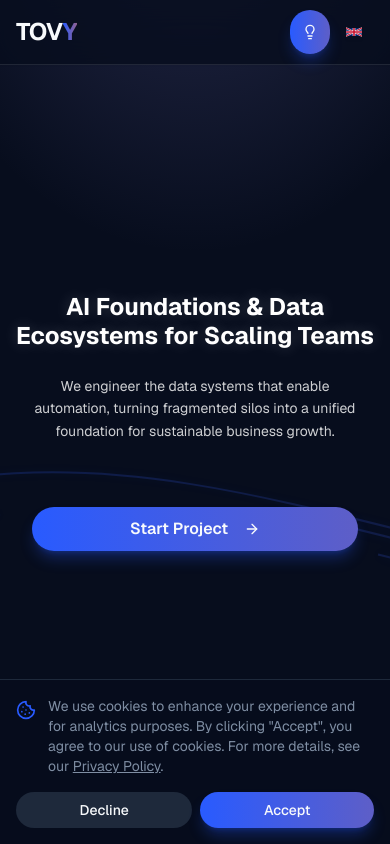
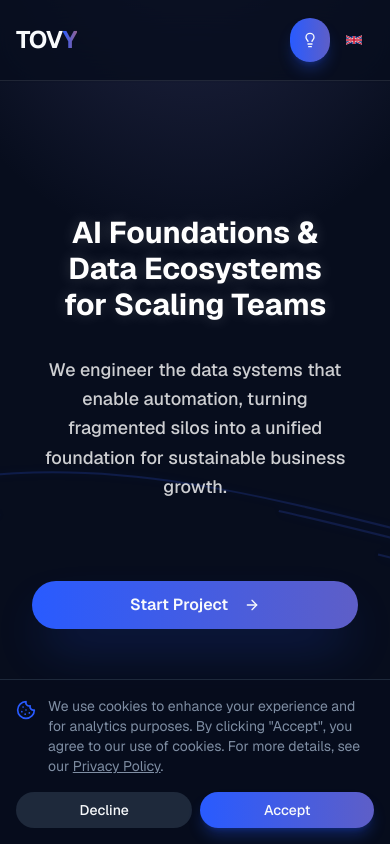
Before and after one commit to tovy-eu/tovy.eu-website, a Next.js app: page /en/ in a window 390 px wide. Shown: the top 844 px of the page. Built offline with nearby package versions, Linux system fonts and the light colour scheme.

Commit message:
4. Technical & Visual "Quick Wins"
Typography: Your body text is a bit

```diff
--- a/src/app/globals.css
+++ b/src/app/globals.css
@@ -56,12 +56,14 @@
     mask-image: radial-gradient(ellipse at center, black 20%, transparent 80%);
     z-index: 0;
     will-change: transform;
+    transform: translateZ(0);
   }
 
   .animated-wavy-line {
     stroke-dasharray: 1000;
     stroke-dashoffset: 1000;
     animation: move-wavy-line 10s linear infinite, pulse-glow 4s ease-in-out infinite alternate;
+    transform: translateZ(0);
   }
 
   @keyframes move-wavy-line {
@@ -116,6 +118,7 @@
 
   .animate-marquee {
     animation: marquee 60s linear infinite;
+    transform: translateZ(0);
   }
 
   .animate-marquee:hover {
@@ -124,6 +127,7 @@
 
   .animate-scroll-line {
     animation: scroll-line 3s cubic-bezier(0.4, 0, 0.2, 1) infinite;
+    transform: translateZ(0);
   }
 }
 
--- a/src/components/landing/hero-section.tsx
+++ b/src/components/landing/hero-section.tsx
@@ -1,4 +1,3 @@
-
 "use client";
 
 import { useState, useEffect } from 'react';
@@ -58,7 +57,7 @@ export function HeroSection({ dict }: { dict: Dictionary }) {
 
   return (
     <section
-      className="relative w-full flex flex-col items-center justify-center min-h-screen text-center py-20 px-4 md:py-32 overflow-hidden"
+      className="relative w-full flex flex-col items-center justify-center min-h-screen text-center py-24 px-4 md:py-32 overflow-hidden"
       style={{
         background: 'radial-gradient(ellipse 80% 50% at 50% -20%,rgba(120,119,198,0.3),hsla(0,0%,100%,0))'
       }}
@@ -71,7 +70,7 @@ export function HeroSection({ dict }: { dict: Dictionary }) {
         )}
       >
         <h1
-          className="text-2xl font-bold tracking-tight text-white sm:text-4xl md:text-5xl lg:text-6xl xl:text-7xl leading-[1.2] sm:leading-[1.15] [text-wrap:balance]"
+          className="text-3xl font-bold tracking-tight text-white sm:text-4xl md:text-5xl lg:text-6xl xl:text-7xl leading-[1.2] sm:leading-[1.15] [text-wrap:balance]"
           style={{
             textShadow: '0 0 15px rgba(255, 255, 255, 0.2)',
             fontWeight: dynamicWeight,
@@ -81,21 +80,21 @@ export function HeroSection({ dict }: { dict: Dictionary }) {
         >
           {dict.hero.title}
         </h1>
-        <p className="mt-6 text-sm leading-relaxed text-white/80 sm:text-base md:text-lg lg:text-xl max-w-2xl mx-auto px-4 sm:px-0">
+        <p className="mt-8 text-lg leading-relaxed text-white/80 md:text-xl lg:text-2xl max-w-2xl mx-auto px-4 sm:px-0 font-medium">
           {dict.hero.subtitle}
         </p>
-        <div className="mt-16 md:mt-10 flex flex-col sm:flex-row items-center justify-center gap-4 w-full sm:w-auto px-4 sm:px-0">
-          <Button asChild size="lg" className="w-full sm:w-auto font-semibold text-base sm:text-lg h-11 sm:h-12" onClick={handleCtaClick}>
+        <div className="mt-20 md:mt-12 flex flex-col sm:flex-row items-center justify-center gap-4 w-full sm:w-auto px-4 sm:px-0">
+          <Button asChild size="lg" className="w-full sm:w-auto font-semibold text-base sm:text-lg h-12 sm:h-14 shadow-2xl" onClick={handleCtaClick}>
             <Link href={`/${lang}/project-request/`}>
               {dict.common.workWithUs}
-              <ArrowRight className="ml-2 h-4 w-4 sm:h-5 sm:w-5" />
+              <ArrowRight className="ml-2 h-5 w-5" />
             </Link>
           </Button>
 
           {CONFIG.enableBlog && (
-            <Button asChild size="lg" variant="outline" className="w-full sm:w-auto font-semibold text-base sm:text-lg bg-transparent text-white border-white/50 hover:bg-white/10 hover:text-white h-11 sm:h-12" onClick={handleBlogClick}>
+            <Button asChild size="lg" variant="outline" className="w-full sm:w-auto font-semibold text-base sm:text-lg bg-transparent text-white border-white/40 hover:bg-white/10 hover:text-white h-12 sm:h-14" onClick={handleBlogClick}>
               <Link href={`/${lang}/blog/`}>
-                <BookOpen className="mr-2 h-4 w-4 sm:h-5 sm:w-5" />
+                <BookOpen className="mr-2 h-5 w-5" />
                 {dict.common.readBlog}
               </Link>
             </Button>
--- a/src/components/layout/header.tsx
+++ b/src/components/layout/header.tsx
@@ -67,7 +67,7 @@ export default function Header({ lang = "en", dict }: { lang?: string; dict?: Di
         "fixed top-0 z-50 w-full bg-background/80 backdrop-blur-xl border-b border-white/10 shadow-sm"
       )}
     >
-      <div className="container mx-auto flex h-16 w-full items-center justify-between px-4 sm:px-6 md:px-8 max-w-6xl">
+      <div className="container mx-auto flex h-20 md:h-24 w-full items-center justify-between px-4 sm:px-6 md:px-8 max-w-6xl pt-[env(safe-area-inset-top,0.5rem)] md:pt-0">
         <Link
           href={homePath}
           onClick={handleLogoClick}
```
